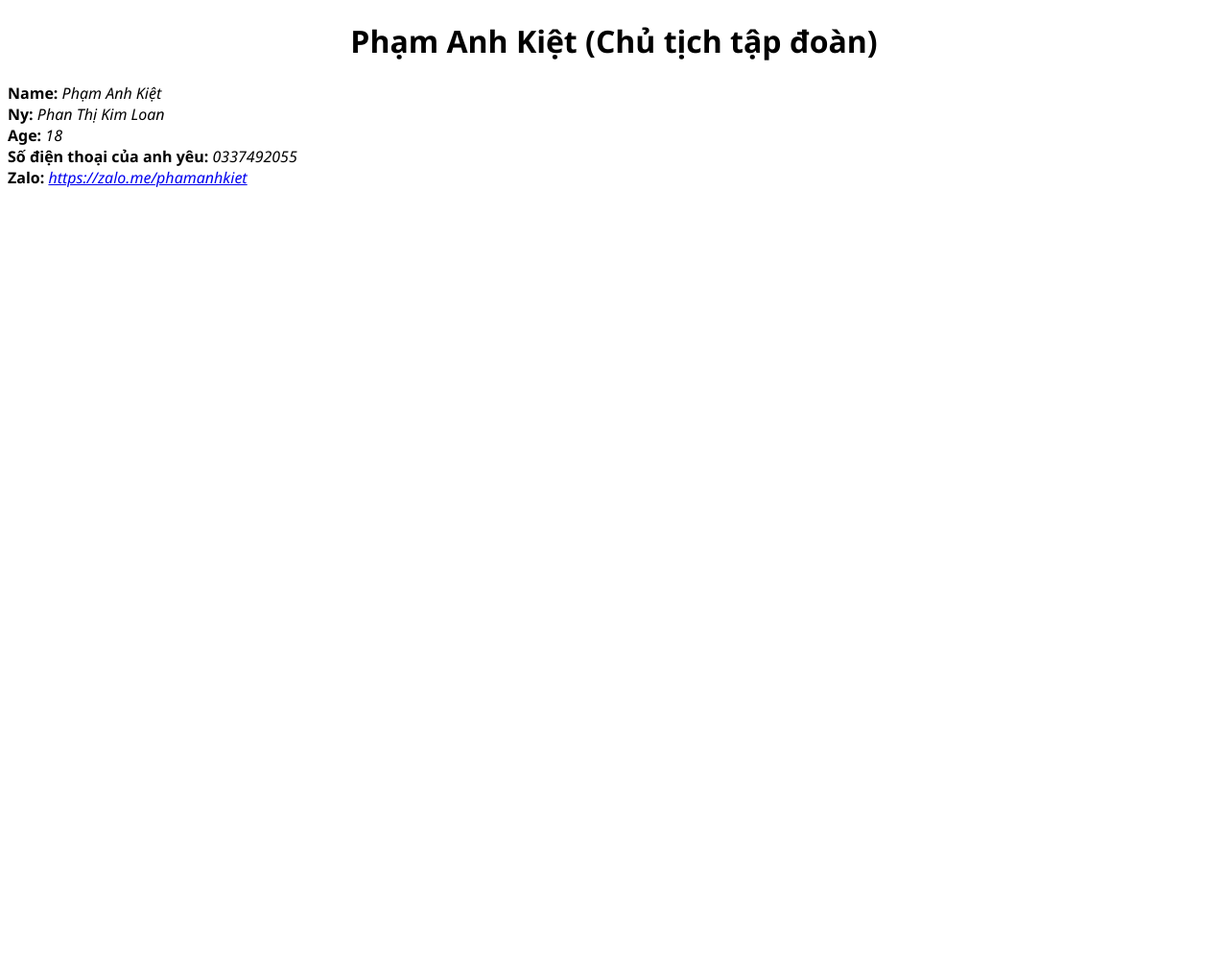
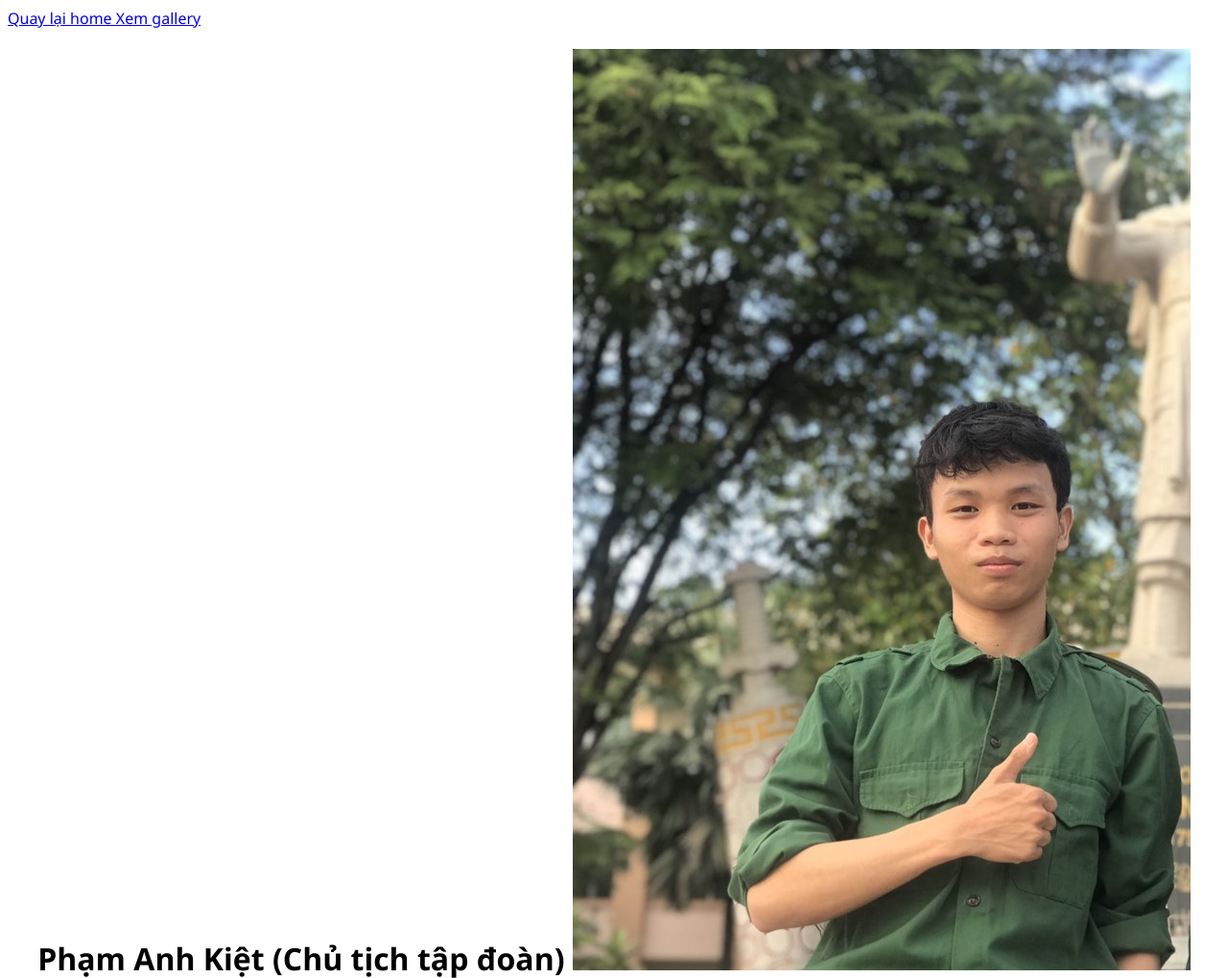
Before and after one commit to KL0224/web.github.io, a plain HTML site: page index.html in a window 1280 px wide. Shown: the top 1019 px of the page at 96% size. Before the commit the page ends 800 px from the top, so only its background shows below. Drawn offline with Linux system fonts and the light colour scheme.

Commit message:
them file

```diff
--- a/index.html
+++ b/index.html
@@ -7,7 +7,10 @@
 	<link rel="stylesheet"  href="1.css">
 </head>
 <body>
-	<h1> Phạm Anh Kiệt (Chủ tịch tập đoàn) </h1>
+	<a href="index.html"> Quay lại home </a>
+	<a href="gallery.html"> Xem gallery </a>
+	<h1> Phạm Anh Kiệt (Chủ tịch tập đoàn)
+	<img src="images/cd.jpg" alt=""></h1>
 	<div class="information">
 		<b>Name: </b> <i> Phạm Anh Kiệt </i>
 	</div>
```
Also changed, not shown: gallery.html (added, +16 -0 lines), images/cd.jpg (added).
